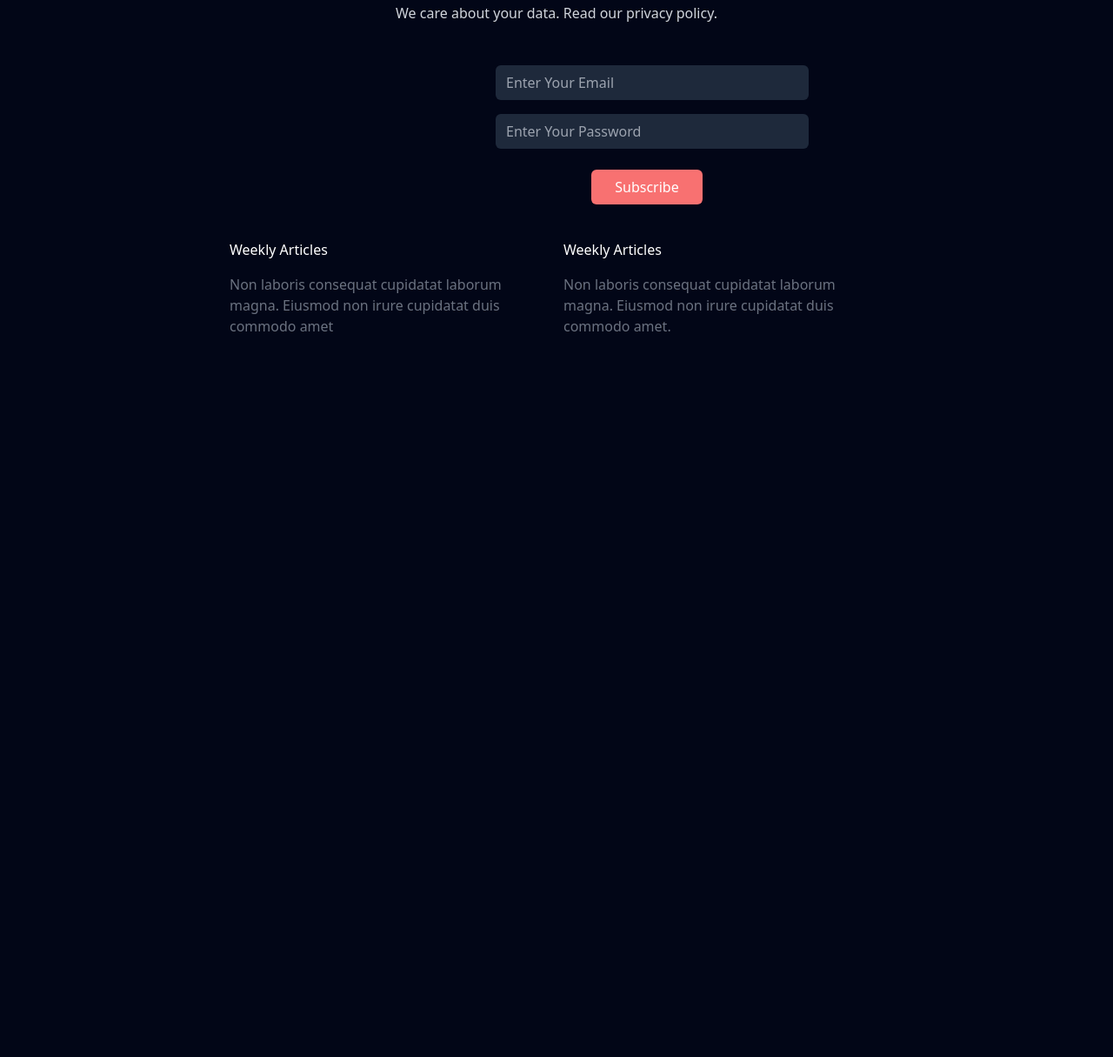
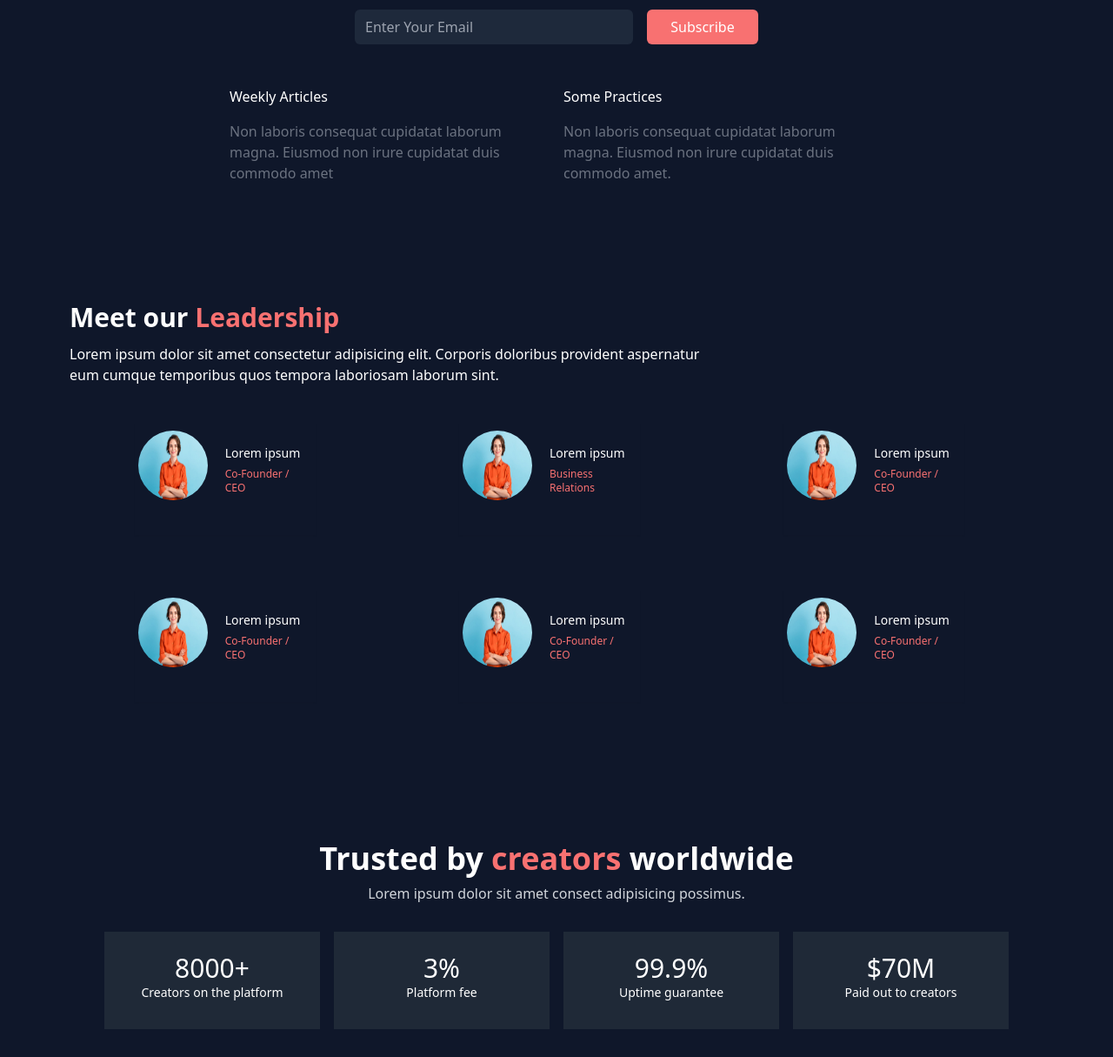
Before and after one commit to palak-sgl/Tailwind_Tutorial, a plain HTML site: page main/index.html in a window 1280 px wide. Shown: the part 277-1492 px from the top of the page at 87% size. Before the commit the page ends 800 px from the top, so only its background shows below. Drawn offline with Linux system fonts and the light colour scheme.

Commit message:
committing as worked on more components

```diff
--- a/main/index.html
+++ b/main/index.html
@@ -6,42 +6,102 @@
     <title>TailWind-CSS</title>
     <link rel="stylesheet" href="style.css">
 </head>
-<body class="bg-slate-950">
 
-    <nav class="w-full h-16 bg-red-100 flex justify-between px-4 items-center md:px-4">
-        <div class="text-4xl text-red-400 font-bold">Website</div>
-        <ul class="md:flex hidden font-semibold ">
-            <li class="mx-[25px] cursor-pointer hover:text-red-400">Home</li>
-            <li class="mx-[25px] cursor-pointer hover:text-red-400">About Us</li>
-            <li class="mx-[25px] cursor-pointer hover:text-red-400">Contact</li>
-        </ul>
-        <div class="hidden md:block px-2 py-2 bg-red-400 text-white font-semibold cursor-pointer rounded">Login/Signup</div>
-        <div class="md:hidden text-4xl font-bold">
-            <a href="">&#8801;</a>
-        </div>
-    </nav>
+    <body class="bg-slate-900">
 
    <div class="mt-32 text-center">
     <h2 class="text-white font-bold text-4xl">Want product news and updates?</h2>
     <h2 class="text-red-400 font-bold text-4xl">Sign up for our newsletter.</h2>
     <h2 class="text-gray-300 font-normal text-md mt-2 ">We care about your data. Read our privacy policy.</h2>   </div>
-    <div class="ml-[570px]">
-        <div><input class="mt-12 w-[360px] px-3 py-2 bg-slate-800 rounded-md text-gray-500" type="text" name="" id="" placeholder="Enter Your Email"></div>
-        <div><input class="mt-4 w-[360px] px-3 py-2 bg-slate-800 rounded-md text-gray-500" type="text" name="" id="" placeholder="Enter Your Password"></div>
-        <div><button class="bg-red-400 mt-6 ml-[110px] shadow-slate-200 text-white p-2 w-32 ml-4 rounded-md hover:text-red-400 hover:bg-white transition duration-150 ease">Subscribe</button></div>
-      </div>
+    <div class="text-center">
+        <div ><input class="mt-12 w-80 px-3 py-2 bg-slate-800 rounded-md text-gray-500" type="text" name="" id="" placeholder="Enter Your Email"><button class="bg-red-400 mt-6 text-center shadow-slate-200 text-white p-2 w-32 ml-4 rounded-md hover:text-red-400 hover:bg-white transition duration-150 ease">Subscribe</button></div>
+    </div>
 
-    <div class="flex mt-10 justify-center mt-8">
+     <div class="flex mt-10 justify-center">
         <div class="w-96">
         <h3 class="text-white p-2">Weekly Articles</h3>
         <p class="text-gray-500 p-2">Non laboris consequat cupidatat laborum magna. Eiusmod non irure cupidatat duis commodo amet</p>
         </div>
         <div class="w-96">
-        <h3 class="text-white p-2">Weekly Articles</h3>
+        <h3 class="text-white p-2">Some Practices</h3>
         <p class="text-gray-500 p-2">Non laboris consequat cupidatat laborum magna. Eiusmod non irure cupidatat duis commodo amet.</p>
         </div>
     </div>
 
+    <div class="mt-32 mx-20">
+      <h2 class="text-white font-bold text-3xl">Meet our <span class="text-red-400">Leadership</span></h2>
+      <p class="text-white my-3">Lorem ipsum dolor sit amet consectetur adipisicing elit. Corporis doloribus provident aspernatur <br> eum cumque temporibus quos tempora laboriosam laborum sint.</p>
 
+      <div class="grid grid-cols-1 md:grid-cols-2 lg:grid-cols-3 h-96 w-full place-items-center">
+        <div class="w-52 h-32 shadow-sm mr-4 py-2 px-1  grid grid-cols-2">
+          <img src="person.jpg" alt="" class="w-20 h-20 rounded-full">
+          <div class="mt-4">
+              <p class="text-white justify-center text-sm">Lorem ipsum</p>
+              <p class="text-red-400 pt-1.5 text-xs">Co-Founder / CEO</p>
+          </div>
+      </div>
+      <div class="w-52 h-32 shadow-sm mr-4 py-2 px-1  grid grid-cols-2">
+        <img src="person.jpg" alt="" class="w-20 h-20 rounded-full">
+        <div class="mt-4">
+            <p class="text-white justify-center text-sm">Lorem ipsum</p>
+            <p class="text-red-400 pt-1.5 text-xs">Business Relations</p>
+        </div>
+    </div>
+    <div class="w-52 h-32 shadow-sm mr-4 py-2 px-1  grid grid-cols-2">
+      <img src="person.jpg" alt="" class="w-20 h-20 rounded-full">
+      <div class="mt-4">
+          <p class="text-white justify-center text-sm">Lorem ipsum</p>
+          <p class="text-red-400 pt-1.5 text-xs">Co-Founder / CEO</p>
+      </div>
+  </div>
+  <div class="w-52 h-32 shadow-sm mr-4 py-2 px-1  grid grid-cols-2">
+    <img src="person.jpg" alt="" class="w-20 h-20 rounded-full">
+    <div class="mt-4">
+        <p class="text-white justify-center text-sm">Lorem ipsum</p>
+        <p class="text-red-400 pt-1.5 text-xs">Co-Founder / CEO</p>
+    </div>
+</div>
+<div class="w-52 h-32 shadow-sm mr-4 py-2 px-1  grid grid-cols-2">
+  <img src="person.jpg" alt="" class="w-20 h-20 rounded-full">
+  <div class="mt-4">
+      <p class="text-white justify-center text-sm">Lorem ipsum</p>
+      <p class="text-red-400 pt-1.5 text-xs">Co-Founder / CEO</p>
+  </div>
+</div>
+<div class="w-52 h-32 shadow-sm mr-4 py-2 px-1  grid grid-cols-2">
+  <img src="person.jpg" alt="" class="w-20 h-20 rounded-full">
+  <div class="mt-4">
+      <p class="text-white justify-center text-sm">Lorem ipsum</p>
+      <p class="text-red-400 pt-1.5 text-xs">Co-Founder / CEO</p>
+  </div>
+</div>
+
+  </div>
+
+  <div class="text-center mt-32">
+    <h2 class="text-white font-bold text-4xl">Trusted by <span class="text-red-400">creators</span> worldwide</h2>
+    <h2 class="text-gray-300 font-normal text-md mt-2 ">Lorem ipsum dolor sit amet consect adipisicing possimus.</h2>
+  </div>
+
+  <div class="flex mt-8 mx-8 mb-8">
+    <div class="h-28 w-64 bg-gray-800 mx-2">
+      <h2 class="text-center text-3xl text-white mt-6">8000+</h2>
+      <p class="text-center text-sm text-white">Creators on the platform</p>
+    </div>
+    <div class="h-28 w-64 bg-gray-800 mx-2">
+      <h2 class="text-center text-3xl text-white mt-6">3%</h2>
+      <p class="text-center text-sm text-white">Platform fee</p>
+    </div>
+    <div class="h-28 w-64 bg-gray-800 mx-2">
+      <h2 class="text-center text-3xl text-white mt-6">99.9%</h2>
+      <p class="text-center text-sm text-white">Uptime guarantee</p>
+    </div>
+    <div class="h-28 w-64 bg-gray-800 mx-2">
+      <h2 class="text-center text-3xl text-white mt-6">$70M</h2>
+      <p class="text-center text-sm text-white">Paid out to creators</p>
+    </div>
+
+
+  </div>
 </body>
 </html>
```
Also changed, not shown: main/home.html (+24 -10 lines), main/person.jpg (added), main/style.css.
